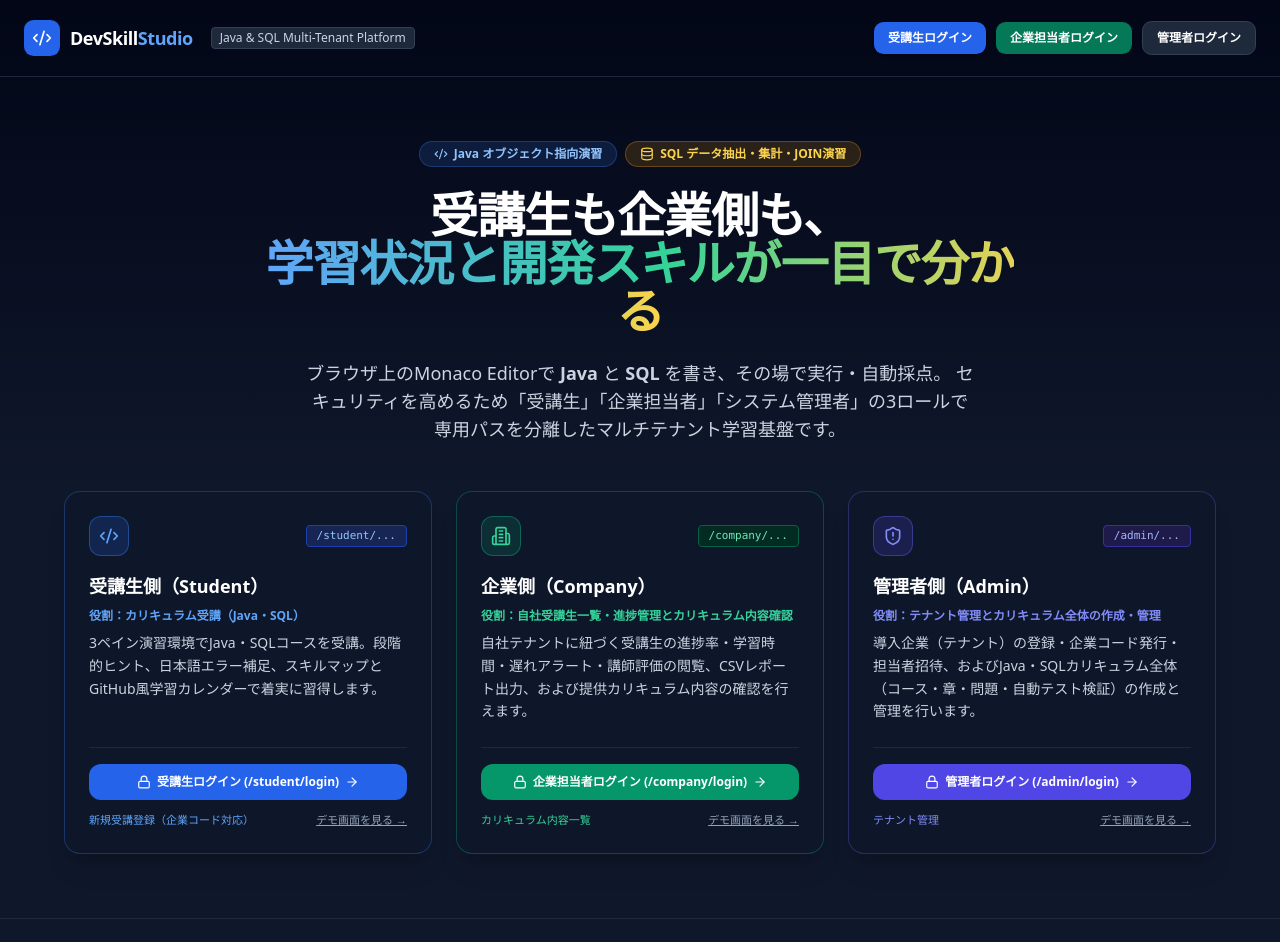
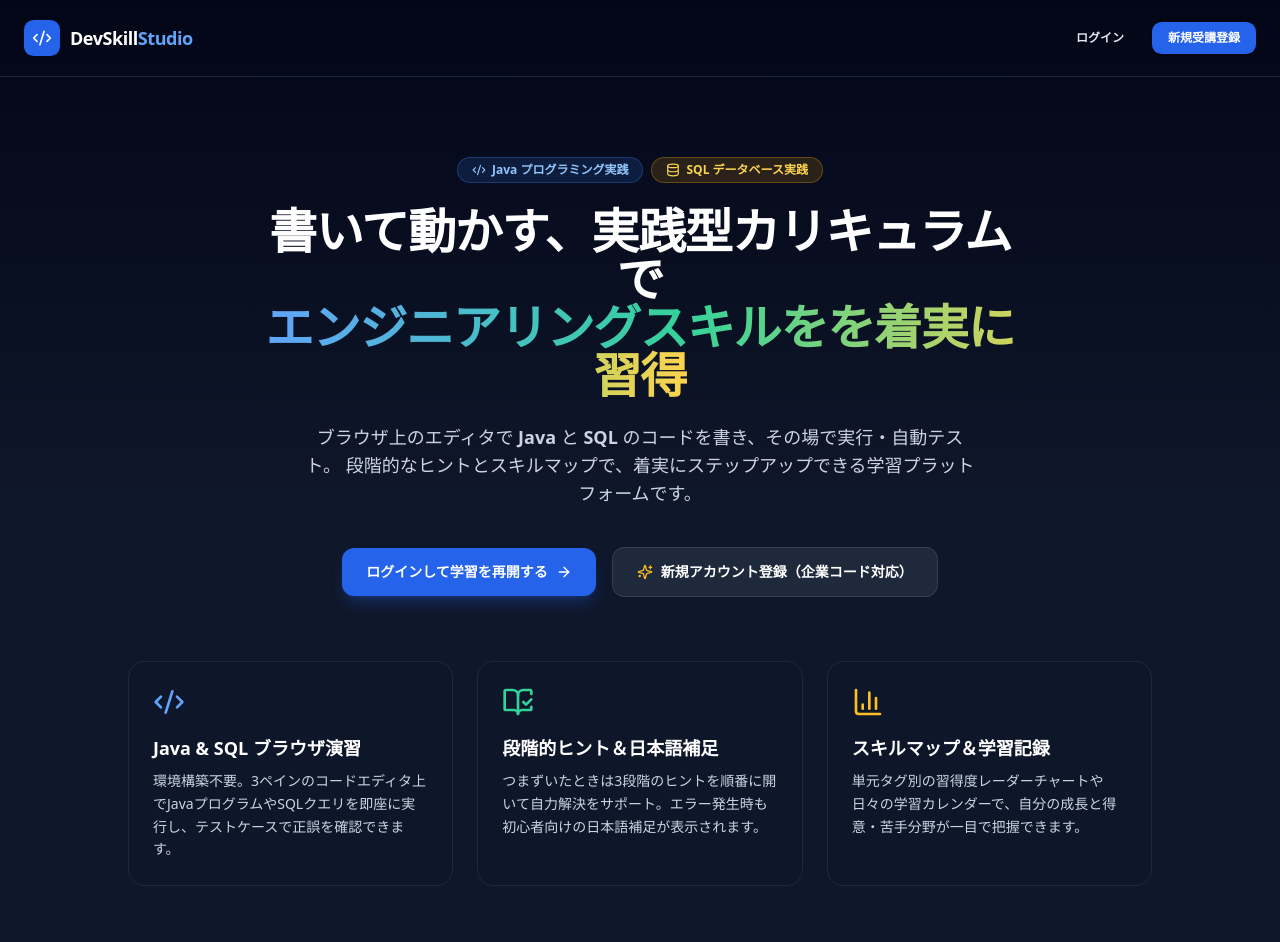
Before and after one commit to ShoukiYano/java-learning-system, a Next.js app: page / in a window 1280 px wide. Shown: the top 942 px of the page. Built offline with nearby package versions, Linux system fonts and the light colour scheme.

Commit message:
fix: トップページからcompany/admin表示を削除し各パス専用のログイン画面へ分離

```diff
--- a/src/app/admin/(portal)/layout.tsx
+++ b/src/app/admin/(portal)/layout.tsx
@@ -80,13 +80,6 @@ export default function AdminPortalLayout({
         </div>
 
         <div className="flex items-center gap-3">
-          <Link
-            href="/student"
-            className="text-xs text-slate-300 hover:text-white inline-flex items-center gap-1 px-2.5 py-1 rounded bg-slate-800"
-          >
-            受講生画面プレビュー
-            <ExternalLink className="h-3 w-3" />
-          </Link>
           <SignOutButton redirectPath="/admin/login" />
         </div>
       </header>
--- a/src/app/admin/login/page.tsx
+++ b/src/app/admin/login/page.tsx
@@ -5,9 +5,9 @@ export default function AdminLoginPage() {
   return (
     <RoleLoginForm
       expectedRole="admin"
-      portalTitle="システム管理者ポータル ログイン"
-      portalSubtitle="テナント（導入企業）管理およびカリキュラム全体（Java・SQL）の作成・管理を行う管理者専用ゲートウェイです。"
-      badgeText="System Admin Console (/admin/login)"
+      portalTitle="システム管理者ログイン"
+      portalSubtitle="テナント管理およびカリキュラム全体の作成・管理を行う管理者専用コンソールです。"
+      badgeText="管理者専用コンソール"
       accentColor="indigo"
       targetHomePath="/admin"
     />
--- a/src/app/company/login/page.tsx
+++ b/src/app/company/login/page.tsx
@@ -5,9 +5,9 @@ export default function CompanyLoginPage() {
   return (
     <RoleLoginForm
       expectedRole="company"
-      portalTitle="企業担当者ポータル ログイン"
-      portalSubtitle="自社テナントの受講生一覧・学習進捗・カリキュラム内容を確認する企業担当者専用ゲートウェイです。"
-      badgeText="Company Tenant Portal (/company/login)"
+      portalTitle="企業担当者ログイン"
+      portalSubtitle="貴社受講生の学習進捗・評価・カリキュラム内容を確認するための専用ログイン画面です。"
+      badgeText="企業担当者専用ポータル"
       accentColor="emerald"
       targetHomePath="/company"
     />
--- a/src/app/page.tsx
+++ b/src/app/page.tsx
@@ -2,11 +2,10 @@ import Link from "next/link";
 import {
   Code2,
   Database,
-  Building2,
-  ShieldAlert,
-  ShieldCheck,
+  BarChart3,
+  BookOpenCheck,
   ArrowRight,
-  Lock,
+  Sparkles,
 } from "lucide-react";
 
 export default function HomePage() {
@@ -20,212 +19,93 @@ export default function HomePage() {
           <span className="text-lg font-bold tracking-tight">
             DevSkill<span className="text-blue-400">Studio</span>
           </span>
-          <span className="hidden sm:inline-block text-xs px-2 py-0.5 rounded bg-slate-800 text-slate-300 border border-slate-700 ml-2">
-            Java & SQL Multi-Tenant Platform
-          </span>
         </div>
-        <div className="flex items-center gap-2.5">
+        <div className="flex items-center gap-3">
           <Link
             href="/student/login"
-            className="px-3.5 py-2 text-xs font-semibold rounded-lg bg-blue-600 hover:bg-blue-500 transition shadow"
+            className="px-4 py-2 text-xs font-semibold text-slate-200 hover:text-white transition"
           >
-            受講生ログイン
+            ログイン
           </Link>
           <Link
-            href="/company/login"
-            className="px-3.5 py-2 text-xs font-semibold rounded-lg bg-emerald-700 hover:bg-emerald-600 transition"
+            href="/student/signup"
+            className="px-4 py-2 text-xs font-semibold rounded-lg bg-blue-600 hover:bg-blue-500 transition shadow"
           >
-            企業担当者ログイン
-          </Link>
-          <Link
-            href="/admin/login"
-            className="px-3.5 py-2 text-xs font-semibold rounded-lg bg-slate-800 hover:bg-slate-700 border border-slate-700 transition"
-          >
-            管理者ログイン
+            新規受講登録
           </Link>
         </div>
       </header>
 
-      <main className="flex-1 container mx-auto px-6 py-16 flex flex-col items-center text-center">
+      <main className="flex-1 container mx-auto px-6 py-20 flex flex-col items-center text-center">
         <div className="flex flex-wrap items-center justify-center gap-2 mb-6">
           <span className="px-3.5 py-1 rounded-full text-xs font-semibold bg-blue-500/15 text-blue-300 border border-blue-500/30 inline-flex items-center gap-1.5">
             <Code2 className="h-3.5 w-3.5" />
-            Java オブジェクト指向演習
+            Java プログラミング実践
           </span>
           <span className="px-3.5 py-1 rounded-full text-xs font-semibold bg-amber-500/15 text-amber-300 border border-amber-500/30 inline-flex items-center gap-1.5">
             <Database className="h-3.5 w-3.5" />
-            SQL データ抽出・集計・JOIN演習
+            SQL データベース実践
           </span>
         </div>
 
         <h1 className="text-4xl md:text-5xl font-extrabold tracking-tight max-w-3xl leading-tight mb-6">
-          受講生も企業側も、
+          書いて動かす、実践型カリキュラムで
           <br />
           <span className="text-transparent bg-clip-text bg-gradient-to-r from-blue-400 via-emerald-400 to-amber-300">
-            学習状況と開発スキルが一目で分かる
+            エンジニアリングスキルをを着実に習得
           </span>
         </h1>
-        <p className="text-slate-300 max-w-2xl text-base md:text-lg mb-12 leading-relaxed">
-          ブラウザ上のMonaco Editorで <strong>Java</strong> と{" "}
-          <strong>SQL</strong> を書き、その場で実行・自動採点。
-          セキュリティを高めるため「受講生」「企業担当者」「システム管理者」の3ロールで専用パスを分離したマルチテナント学習基盤です。
+        <p className="text-slate-300 max-w-2xl text-base md:text-lg mb-10 leading-relaxed">
+          ブラウザ上のエディタで <strong>Java</strong> と <strong>SQL</strong>{" "}
+          のコードを書き、その場で実行・自動テスト。
+          段階的なヒントとスキルマップで、着実にステップアップできる学習プラットフォームです。
         </p>
 
-        {/* 3ロール完全に分離された専用ポータルカード */}
-        <div className="grid grid-cols-1 md:grid-cols-3 gap-6 max-w-6xl w-full text-left">
-          {/* 1. 受講生ポータル */}
-          <div className="p-6 rounded-2xl bg-slate-900/90 border border-blue-500/30 flex flex-col justify-between shadow-xl">
-            <div>
-              <div className="flex items-center justify-between mb-4">
-                <div className="h-10 w-10 rounded-xl bg-blue-600/20 border border-blue-500/40 flex items-center justify-center">
-                  <Code2 className="h-5 w-5 text-blue-400" />
-                </div>
-                <span className="text-[11px] font-mono px-2.5 py-0.5 rounded bg-blue-950 text-blue-300 border border-blue-800">
-                  /student/...
-                </span>
-              </div>
-              <h2 className="text-lg font-bold mb-2 text-white">
-                受講生側（Student）
-              </h2>
-              <p className="text-xs font-semibold text-blue-400 mb-2">
-                役割：カリキュラム受講（Java・SQL）
-              </p>
-              <p className="text-sm text-slate-300 leading-relaxed mb-6">
-                3ペイン演習環境でJava・SQLコースを受講。段階的ヒント、日本語エラー補足、スキルマップとGitHub風学習カレンダーで着実に習得します。
-              </p>
-            </div>
+        <div className="flex flex-wrap items-center justify-center gap-4 mb-16">
+          <Link
+            href="/student/login"
+            className="inline-flex items-center gap-2 px-6 py-3.5 rounded-xl bg-blue-600 hover:bg-blue-500 font-bold text-sm shadow-lg shadow-blue-600/25 transition"
+          >
+            ログインして学習を再開する
+            <ArrowRight className="h-4 w-4" />
+          </Link>
+          <Link
+            href="/student/signup"
+            className="inline-flex items-center gap-2 px-6 py-3.5 rounded-xl bg-slate-800 hover:bg-slate-700 border border-slate-700 font-semibold text-sm transition"
+          >
+            <Sparkles className="h-4 w-4 text-amber-400" />
+            新規アカウント登録（企業コード対応）
+          </Link>
+        </div>
 
-            <div className="space-y-2 pt-4 border-t border-slate-800">
-              <Link
-                href="/student/login"
-                className="w-full py-2.5 px-4 rounded-xl bg-blue-600 hover:bg-blue-500 text-white text-xs font-bold flex items-center justify-center gap-1.5 transition"
-              >
-                <Lock className="h-3.5 w-3.5" />
-                受講生ログイン (/student/login)
-                <ArrowRight className="h-3.5 w-3.5" />
-              </Link>
-              <div className="flex items-center justify-between text-[11px] pt-1">
-                <Link
-                  href="/student/signup"
-                  className="text-blue-400 hover:underline font-medium"
-                >
-                  新規受講登録（企業コード対応）
-                </Link>
-                <Link
-                  href="/student"
-                  className="text-slate-400 hover:text-white underline"
-                >
-                  デモ画面を見る →
-                </Link>
-              </div>
-            </div>
+        <div className="grid grid-cols-1 md:grid-cols-3 gap-6 max-w-5xl w-full text-left">
+          <div className="p-6 rounded-2xl bg-slate-900/90 border border-slate-800">
+            <Code2 className="h-8 w-8 text-blue-400 mb-4" />
+            <h2 className="text-lg font-bold mb-2">Java & SQL ブラウザ演習</h2>
+            <p className="text-sm text-slate-300 leading-relaxed">
+              環境構築不要。3ペインのコードエディタ上でJavaプログラムやSQLクエリを即座に実行し、テストケースで正誤を確認できます。
+            </p>
           </div>
-
-          {/* 2. 企業担当者ポータル */}
-          <div className="p-6 rounded-2xl bg-slate-900/90 border border-emerald-500/30 flex flex-col justify-between shadow-xl">
-            <div>
-              <div className="flex items-center justify-between mb-4">
-                <div className="h-10 w-10 rounded-xl bg-emerald-600/20 border border-emerald-500/40 flex items-center justify-center">
-                  <Building2 className="h-5 w-5 text-emerald-400" />
-                </div>
-                <span className="text-[11px] font-mono px-2.5 py-0.5 rounded bg-emerald-950 text-emerald-300 border border-emerald-800">
-                  /company/...
-                </span>
-              </div>
-              <h2 className="text-lg font-bold mb-2 text-white">
-                企業側（Company）
-              </h2>
-              <p className="text-xs font-semibold text-emerald-400 mb-2">
-                役割：自社受講生一覧・進捗管理とカリキュラム内容確認
-              </p>
-              <p className="text-sm text-slate-300 leading-relaxed mb-6">
-                自社テナントに紐づく受講生の進捗率・学習時間・遅れアラート・講師評価の閲覧、CSVレポート出力、および提供カリキュラム内容の確認を行えます。
-              </p>
-            </div>
-
-            <div className="space-y-2 pt-4 border-t border-slate-800">
-              <Link
-                href="/company/login"
-                className="w-full py-2.5 px-4 rounded-xl bg-emerald-600 hover:bg-emerald-500 text-white text-xs font-bold flex items-center justify-center gap-1.5 transition"
-              >
-                <Lock className="h-3.5 w-3.5" />
-                企業担当者ログイン (/company/login)
-                <ArrowRight className="h-3.5 w-3.5" />
-              </Link>
-              <div className="flex items-center justify-between text-[11px] pt-1">
-                <Link
-                  href="/company/courses"
-                  className="text-emerald-400 hover:underline font-medium"
-                >
-                  カリキュラム内容一覧
-                </Link>
-                <Link
-                  href="/company"
-                  className="text-slate-400 hover:text-white underline"
-                >
-                  デモ画面を見る →
-                </Link>
-              </div>
-            </div>
+          <div className="p-6 rounded-2xl bg-slate-900/90 border border-slate-800">
+            <BookOpenCheck className="h-8 w-8 text-emerald-400 mb-4" />
+            <h2 className="text-lg font-bold mb-2">段階的ヒント＆日本語補足</h2>
+            <p className="text-sm text-slate-300 leading-relaxed">
+              つまずいたときは3段階のヒントを順番に開いて自力解決をサポート。エラー発生時も初心者向けの日本語補足が表示されます。
+            </p>
           </div>
-
-          {/* 3. システム管理者ポータル */}
-          <div className="p-6 rounded-2xl bg-slate-900/90 border border-indigo-500/30 flex flex-col justify-between shadow-xl">
-            <div>
-              <div className="flex items-center justify-between mb-4">
-                <div className="h-10 w-10 rounded-xl bg-indigo-600/20 border border-indigo-500/40 flex items-center justify-center">
-                  <ShieldAlert className="h-5 w-5 text-indigo-400" />
-                </div>
-                <span className="text-[11px] font-mono px-2.5 py-0.5 rounded bg-indigo-950 text-indigo-300 border border-indigo-800">
-                  /admin/...
-                </span>
-              </div>
-              <h2 className="text-lg font-bold mb-2 text-white">
-                管理者側（Admin）
-              </h2>
-              <p className="text-xs font-semibold text-indigo-400 mb-2">
-                役割：テナント管理とカリキュラム全体の作成・管理
-              </p>
-              <p className="text-sm text-slate-300 leading-relaxed mb-6">
-                導入企業（テナント）の登録・企業コード発行・担当者招待、およびJava・SQLカリキュラム全体（コース・章・問題・自動テスト検証）の作成と管理を行います。
-              </p>
-            </div>
-
-            <div className="space-y-2 pt-4 border-t border-slate-800">
-              <Link
-                href="/admin/login"
-                className="w-full py-2.5 px-4 rounded-xl bg-indigo-600 hover:bg-indigo-500 text-white text-xs font-bold flex items-center justify-center gap-1.5 transition"
-              >
-                <Lock className="h-3.5 w-3.5" />
-                管理者ログイン (/admin/login)
-                <ArrowRight className="h-3.5 w-3.5" />
-              </Link>
-              <div className="flex items-center justify-between text-[11px] pt-1">
-                <Link
-                  href="/admin/companies"
-                  className="text-indigo-400 hover:underline font-medium"
-                >
-                  テナント管理
-                </Link>
-                <Link
-                  href="/admin"
-                  className="text-slate-400 hover:text-white underline"
-                >
-                  デモ画面を見る →
-                </Link>
-              </div>
-            </div>
+          <div className="p-6 rounded-2xl bg-slate-900/90 border border-slate-800">
+            <BarChart3 className="h-8 w-8 text-amber-400 mb-4" />
+            <h2 className="text-lg font-bold mb-2">スキルマップ＆学習記録</h2>
+            <p className="text-sm text-slate-300 leading-relaxed">
+              単元タグ別の習得度レーダーチャートや日々の学習カレンダーで、自分の成長と得意・苦手分野が一目で把握できます。
+            </p>
           </div>
         </div>
       </main>
 
-      <footer className="border-t border-slate-800 py-6 text-center text-xs text-slate-400">
-        <div className="container mx-auto px-6 flex items-center justify-center gap-2">
-          <ShieldCheck className="h-4 w-4 text-emerald-400" />
-          <span>
-            DevSkillStudio — 3ロール完全パス分離（/student・/company・/admin）＋
-            Supabase RLS 二重保護
-          </span>
+      <footer className="border-t border-slate-800 py-6 text-center text-xs text-slate-500">
+        <div className="container mx-auto px-6">
+          <span>© DevSkillStudio. All rights reserved.</span>
         </div>
       </footer>
     </div>
--- a/src/app/student/login/page.tsx
+++ b/src/app/student/login/page.tsx
@@ -5,9 +5,9 @@ export default function StudentLoginPage() {
   return (
     <RoleLoginForm
       expectedRole="student"
-      portalTitle="受講生ポータル ログイン"
-      portalSubtitle="Java・SQLカリキュラムの受講・コード演習を行う受講生専用ゲートウェイです。"
-      badgeText="Student Portal (/student/login)"
+      portalTitle="受講生ログイン"
+      portalSubtitle="Java・SQLカリキュラムの受講・コード演習を行うためのログイン画面です。"
+      badgeText="受講生ポータル"
       accentColor="blue"
       targetHomePath="/student"
     />
--- a/src/components/auth/role-login-form.tsx
+++ b/src/components/auth/role-login-form.tsx
@@ -55,16 +55,19 @@ export function RoleLoginForm({
       iconBg: "bg-blue-600",
       textAccent: "text-blue-400",
       badgeBg: "bg-blue-500/15 text-blue-300 border-blue-500/30",
+      btnClass: "bg-blue-600 hover:bg-blue-500 text-white",
     },
     emerald: {
       iconBg: "bg-emerald-600",
       textAccent: "text-emerald-400",
       badgeBg: "bg-emerald-500/15 text-emerald-300 border-emerald-500/30",
+      btnClass: "bg-emerald-600 hover:bg-emerald-500 text-white",
     },
     indigo: {
       iconBg: "bg-indigo-600",
       textAccent: "text-indigo-400",
       badgeBg: "bg-indigo-500/15 text-indigo-300 border-indigo-500/30",
+      btnClass: "bg-indigo-600 hover:bg-indigo-500 text-white",
     },
   }[accentColor];
 
@@ -96,17 +99,11 @@ export function RoleLoginForm({
 
       const actualRole: UserRole = (profile?.role as UserRole) ?? "student";
 
-      // ★ セキュリティ制御：ログイン窓口のロールと実際のアカウントロールが異なる場合は遮断
-      // （ただしシステム管理者 admin のみ検証目的で全ポータル通過を許可するか、厳格にロール一致を要求）
+      // ★ セキュリティ制御：該当パスのロールと一致しないアカウントはログインを拒否（別ロールのURLも露出しない）
       if (actualRole !== expectedRole) {
         await supabase.auth.signOut();
-        const roleNameMap: Record<UserRole, string> = {
-          student: "受講生（/student/login）",
-          company: "企業担当者（/company/login）",
-          admin: "システム管理者（/admin/login）",
-        };
         setError(
-          `アクセス拒否：このアカウントは「${roleNameMap[actualRole]}」用です。セキュリティ保護のため、正しい専用ログインURLからログインしてください。`
+          "このログイン画面からアクセスする権限がありません。アカウント種別をご確認ください。"
         );
         setLoading(false);
         return;
@@ -120,9 +117,7 @@ export function RoleLoginForm({
       router.push(targetHomePath);
       router.refresh();
     } catch {
-      setError(
-        "ログイン処理中にエラーが発生しました。Supabase接続設定を確認してください。"
-      );
+      setError("ログイン処理中にエラーが発生しました。");
     } finally {
       setLoading(false);
     }
@@ -163,7 +158,7 @@ export function RoleLoginForm({
     <div className="min-h-screen flex items-center justify-center bg-slate-950 px-4 py-12">
       <div className="w-full max-w-md space-y-6">
         <div className="flex flex-col items-center text-center">
-          <Link href="/" className="flex items-center gap-2.5 mb-3">
+          <div className="flex items-center gap-2.5 mb-3">
             <div
               className={`h-10 w-10 rounded-xl ${colorMap.iconBg} flex items-center justify-center shadow-lg`}
             >
@@ -180,7 +175,7 @@ export function RoleLoginForm({
             <span className="text-xl font-bold text-white">
               DevSkill<span className={colorMap.textAccent}>Studio</span>
             </span>
-          </Link>
+          </div>
 
           <span
             className={`px-3 py-1 rounded-full text-xs font-semibold border ${colorMap.badgeBg}`}
@@ -226,7 +221,7 @@ export function RoleLoginForm({
                   <Input
                     type="email"
                     required
-                    placeholder={`${expectedRole}@example.com`}
+                    placeholder="メールアドレスを入力"
                     value={email}
                     onChange={(e) => setEmail(e.target.value)}
                     className="bg-slate-950 border-slate-700 text-white"
@@ -261,8 +256,12 @@ export function RoleLoginForm({
                   />
                 </div>
 
-                <Button type="submit" className="w-full" disabled={loading}>
-                  {loading ? "認証中..." : `${portalTitle}へログイン`}
+                <Button
+                  type="submit"
+                  className={`w-full ${colorMap.btnClass}`}
+                  disabled={loading}
+                >
+                  {loading ? "認証中..." : "ログイン"}
                 </Button>
               </form>
             ) : (
@@ -279,7 +278,11 @@ export function RoleLoginForm({
                     className="bg-slate-950 border-slate-700 text-white"
                   />
                 </div>
-                <Button type="submit" className="w-full" disabled={loading}>
+                <Button
+                  type="submit"
+                  className={`w-full ${colorMap.btnClass}`}
+                  disabled={loading}
+                >
                   {loading ? "送信中..." : "再設定メールを送信"}
                 </Button>
                 <Button
@@ -295,36 +298,15 @@ export function RoleLoginForm({
 
             {expectedRole === "student" && (
               <div className="mt-6 pt-5 border-t border-slate-800 text-center text-xs text-slate-400">
-                新規の受講生の方は{" "}
+                アカウントをお持ちでない方は{" "}
                 <Link
                   href="/student/signup"
                   className="text-blue-400 font-semibold hover:underline"
                 >
-                  受講生新規登録（企業コード対応）
+                  新規受講登録（企業コード対応）
                 </Link>
               </div>
             )}
-
-            <div className="mt-4 pt-4 border-t border-slate-800/80 flex items-center justify-between text-[11px] text-slate-500">
-              <span>別ロールの専用ログイン窓口:</span>
-              <div className="flex items-center gap-3">
-                {expectedRole !== "student" && (
-                  <Link href="/student/login" className="hover:text-slate-300">
-                    受講生
-                  </Link>
-                )}
-                {expectedRole !== "company" && (
-                  <Link href="/company/login" className="hover:text-slate-300">
-                    企業担当者
-                  </Link>
-                )}
-                {expectedRole !== "admin" && (
-                  <Link href="/admin/login" className="hover:text-slate-300">
-                    管理者
-                  </Link>
-                )}
-              </div>
-            </div>
           </CardContent>
         </Card>
       </div>
```
